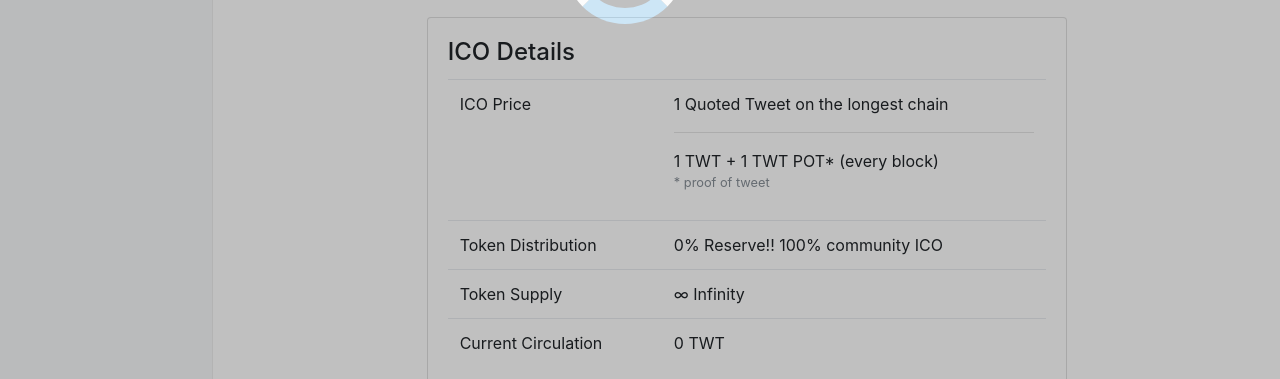
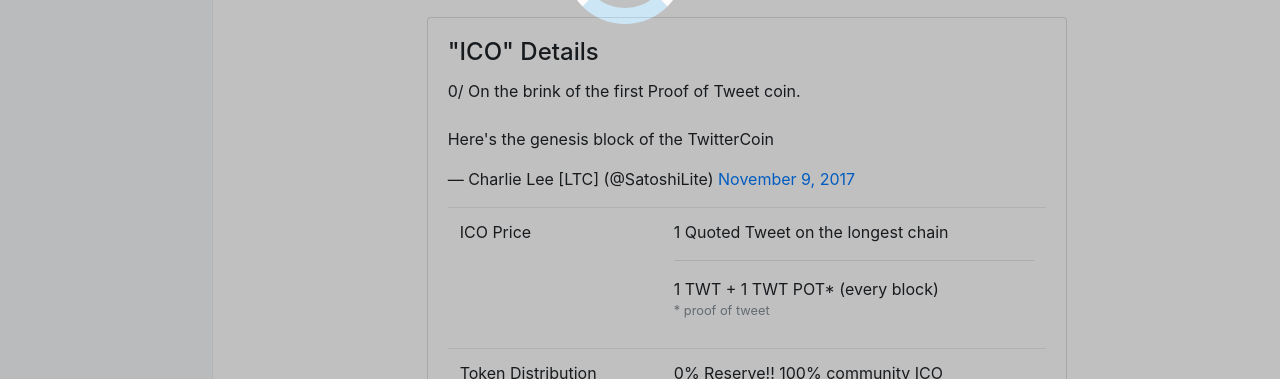
Before and after one commit to tweetchain/tweetchain.info, a plain HTML site: page index.html in a window 1280 px wide. Shown: the part 421-800 px from the top of the page. Drawn offline with nearby package versions, Linux system fonts and the light colour scheme; no server answers; a script that the page names is missing.

Commit message:
Added Genesis block embedded tweet

```diff
--- a/dashboard.css
+++ b/dashboard.css
@@ -62,3 +62,8 @@
 	padding-top: 1.5rem;
 	padding-bottom: 1.5rem;
 }
+
+.twitter-tweet {
+	margin-left: auto;
+	margin-right: auto;
+}
--- a/index.html
+++ b/index.html
@@ -212,8 +212,10 @@
 					<section class="row mb-md-5">
 						<div class="card" style="width: 60%; margin-left: auto; margin-right: auto;">
 							<div class="card-body">
-								<h4 class="card-title">ICO Details</h4>
+								<h4 class="card-title">"ICO" Details</h4>
 								<!--<h6 class="card-subtitle mb-2 text-muted">ICO Details</h6>-->
+								<blockquote class="twitter-tweet" data-lang="en"><p lang="en" dir="ltr">0/ On the brink of the first Proof of Tweet coin.<br><br>Here&#39;s the genesis block of the TwitterCoin</p>&mdash; Charlie Lee [LTC] (@SatoshiLite) <a href="https://twitter.com/SatoshiLite/status/928712955847262208?ref_src=twsrc%5Etfw">November 9, 2017</a></blockquote>
+								<script async src="https://platform.twitter.com/widgets.js" charset="utf-8"></script>
 
 								<table class="table">
 									<tr>
```
Lines whose indentation alone changed are shown as unchanged.
